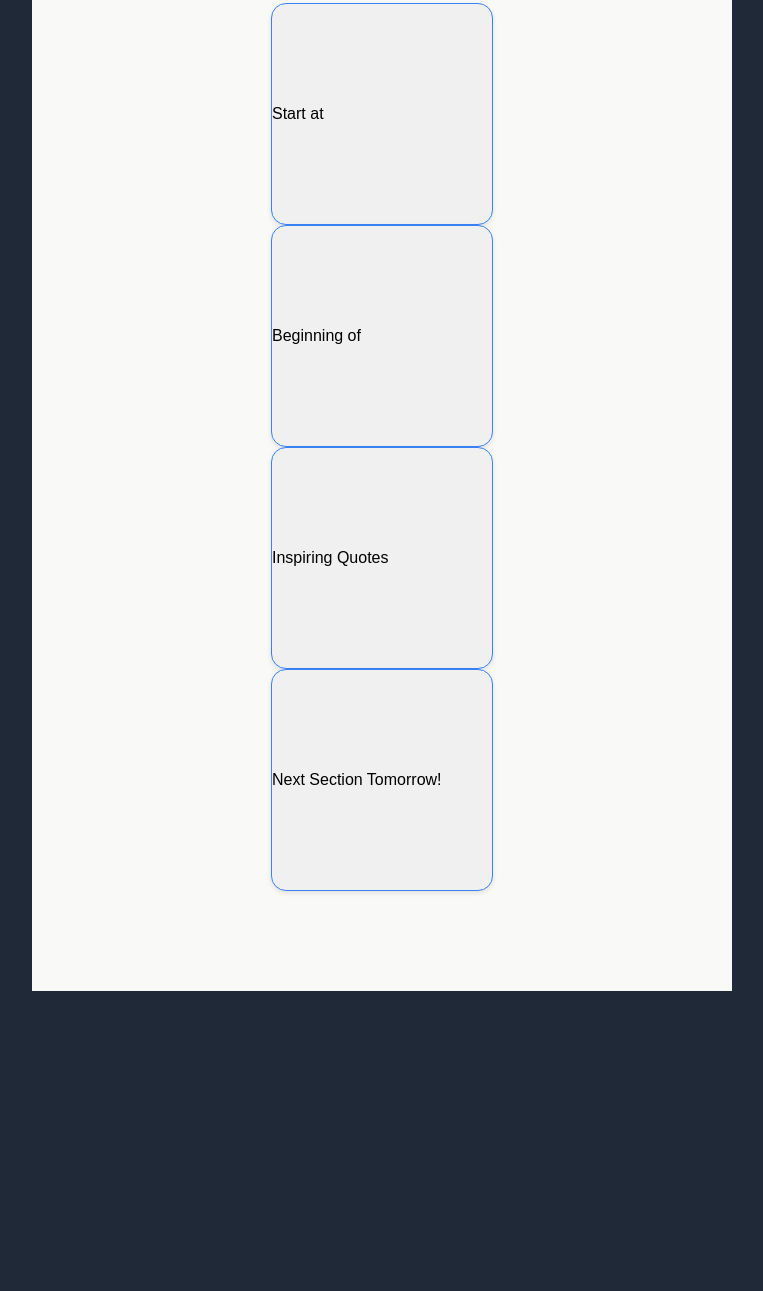
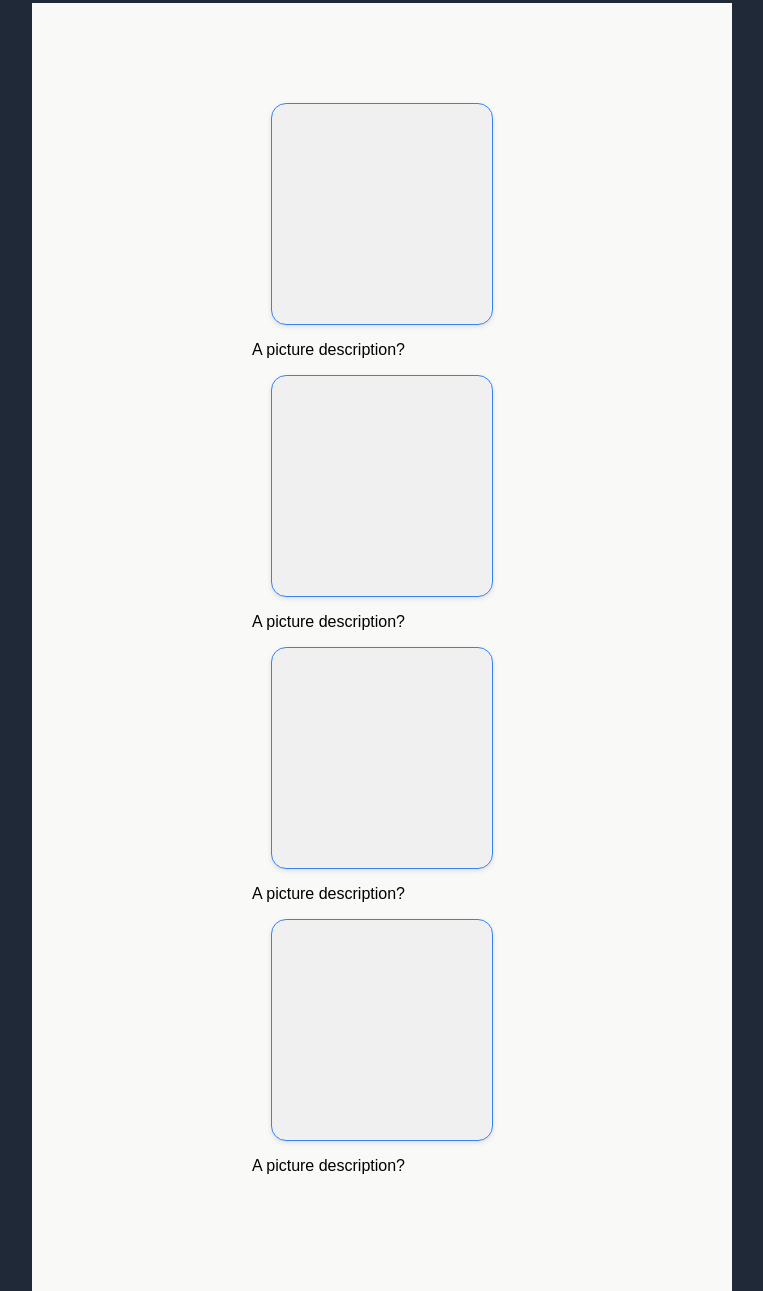
Before and after one commit to jnutt367/jason-nutt, a plain HTML site: page index.html in a window 1280 px wide. Shown: the part 713-2004 px from the top of the page, without its empty margins (258-1021 px from the left). Before the commit the page ends 1704 px from the top, so only its background shows below. Drawn offline with Linux system fonts and the light colour scheme.

Commit message:
commit to add images

```diff
--- a/index.html
+++ b/index.html
@@ -66,10 +66,15 @@ html {
       width: 100%;
 
     }
+
+     p {
+        padding-left: 20px;
+    }
    .image {
     height: 300px;
     left: 350px;
     top: 100px;
+    margin-bottom: 100px;
 
    }
     /* Media query for smaller screens */
@@ -144,10 +149,10 @@ html {
 
     <header>
         <ul class="hero">
-            <li>Header Logo</li>
-            <li>Link One</li>
-            <li>Link Two</li>
-            <li>Link Three</li>
+            <img src="jn-high-resolution-logo-transparent.png">
+            <li>Education</li>
+            <li>Projects</li>
+            <li>Experience</li>
         </ul>
     </header>
 
@@ -175,15 +180,36 @@ html {
 
 
                 <div class="container">
+                    <div>
+                        <div class="item">
+
+
+                        </div>
+                        <p class="p">A picture description?</p>
+                    </div>
+
+                     <div>
                     <div class="item">
-                      Start at
+
+
                     </div>
+                    <p class="p">A picture description?</p>
+                </div>
+
+                    <div>
                     <div class="item">
-                        Beginning of
+
+
                     </div>
-                    <div class="item">Inspiring Quotes</div>
-                    <div class="item"> Next Section Tomorrow!</div>
+                    <p class="p">A picture description?</p>
+                </div>
+                <div>
+                    <div class="item">
 
+
+                    </div>
+                    <p>A picture description?</p>
+                </div>
                 </div>
 
 </body>
```
